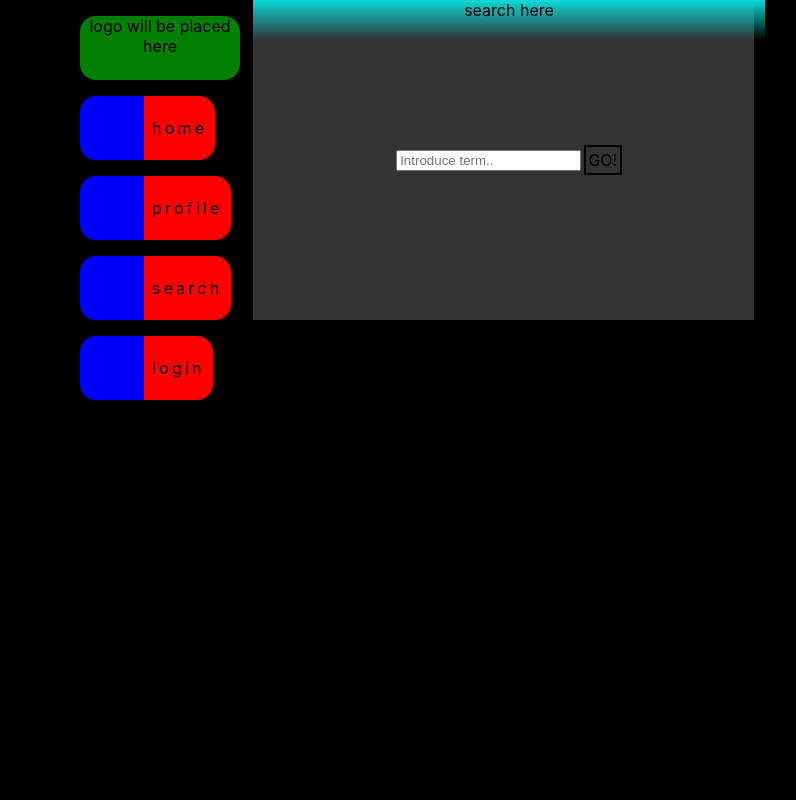
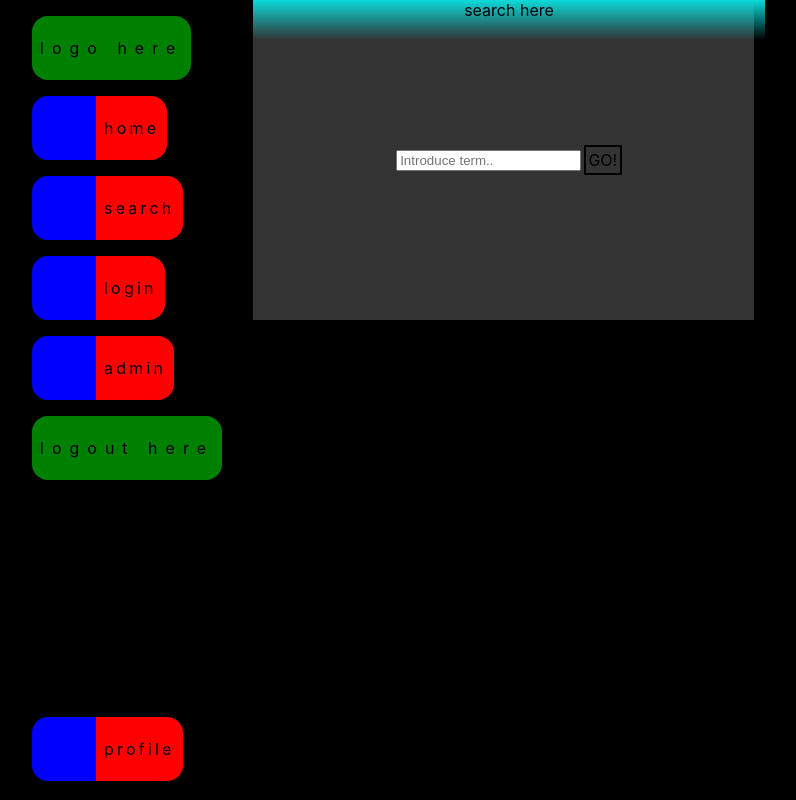
Before and after one commit to suku60/frontend-project-6, a React (Create React App) app: page /search in a window 1280 px wide. Shown: the whole page, without its empty margins (131-927 px from the left). Built offline with nearby package versions, Linux system fonts and the light colour scheme.

Commit message:
Items placed in correct places.

```diff
--- a/src/Components/LeftNavbar/LeftNavbar.css
+++ b/src/Components/LeftNavbar/LeftNavbar.css
@@ -26,7 +26,7 @@
 
     display: flex;
     flex-direction: column;
-    justify-content: flex-start;
+    justify-content: space-between;
     align-items: flex-end;
 
     padding-top: .5em;
@@ -37,20 +37,45 @@
 
 .nav_items {
 
-
     display: flex;
     flex-direction: column;
     justify-content: flex-start;
     align-items: flex-start;
+
+    width: 13em;
+
+}
+
+.nav_item_profile {
+
+    display: flex;
+    flex-direction: row;
+    justify-content: flex-start;
+    align-items: center;
+
+    margin-bottom: .5em;
+
+    width: 13em;
+
 }
 
 .navbar_logo {
+
     height: 4em;
-    width: 10em;
+    width: fit-content;
 
     margin-block: .5em;
 
     background-color: green;
 
     border-radius: var(--border-radius-4);
+
+    display: flex;
+    flex-direction: column;
+    justify-content: center;
+    align-items: center;
+
+    letter-spacing: .5em;
+    padding-inline: .5em;
+
 }
--- a/src/Components/LeftNavbar/LeftNavbar.jsx
+++ b/src/Components/LeftNavbar/LeftNavbar.jsx
@@ -9,11 +9,16 @@ const LeftNavbar = () => {
         <div className='nav_box'>
             <div className="nav_container">
                 <div className="nav_items">
-                    <div className="navbar_logo">logo will be placed here</div>
+                    <div className="navbar_logo">logo here</div>
                     <NavigationButton viewNameDisplay={"home"} pathUrl={"/home"}/>
-                    <NavigationButton viewNameDisplay={"profile"} pathUrl={"/profile"}/>
                     <NavigationButton viewNameDisplay={"search"} pathUrl={"/search"}/>
                     <NavigationButton viewNameDisplay={"login"} pathUrl={"/"}/>
+                    <NavigationButton viewNameDisplay={"admin"} pathUrl={"/admin"}/>
+                    <div className="navbar_logo">logout here</div>
+                </div>
+
+                <div className="nav_item_profile">
+                    <NavigationButton viewNameDisplay={"profile"} pathUrl={"/profile"}/>
                 </div>
             </div>
         </div>
```
